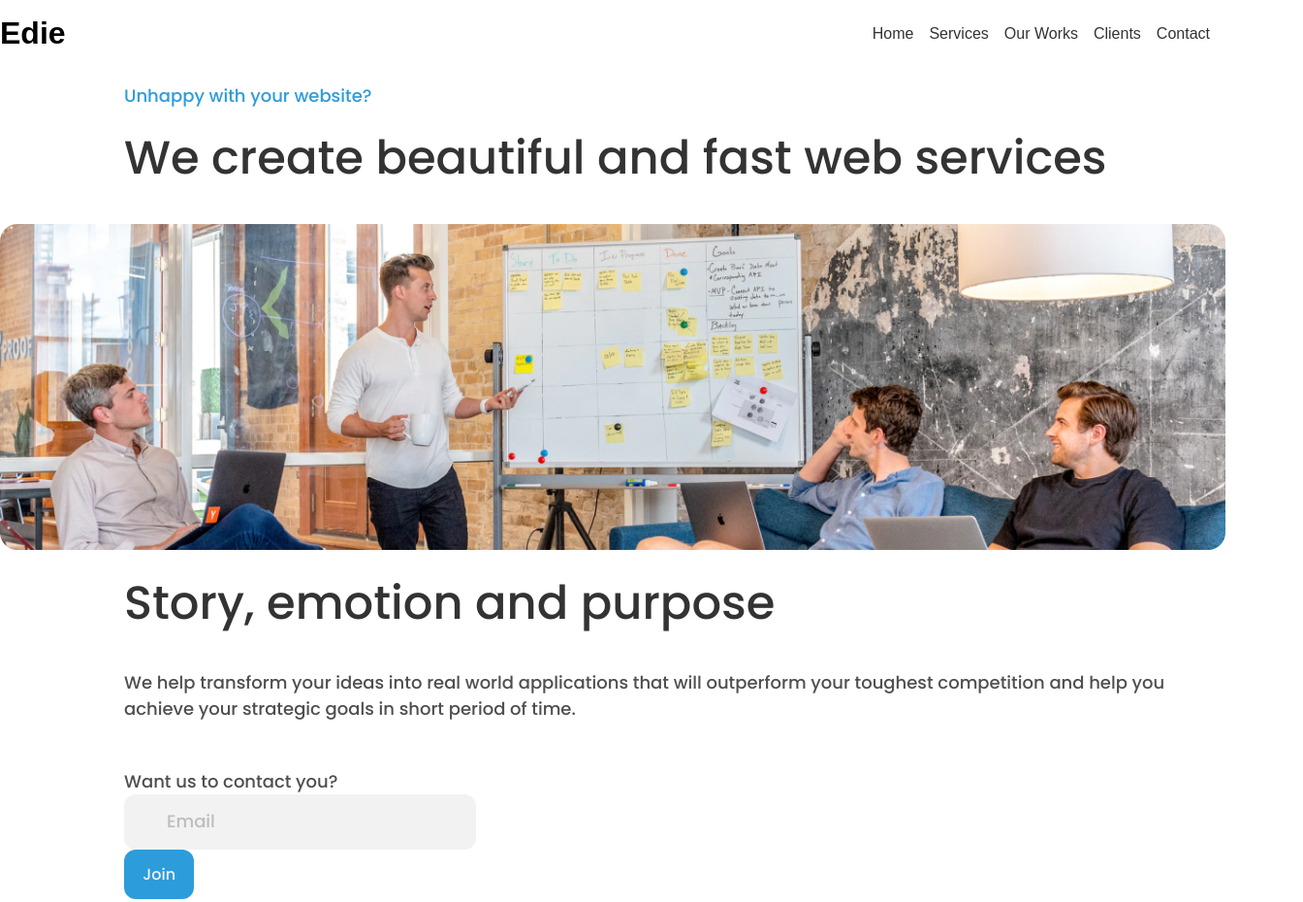
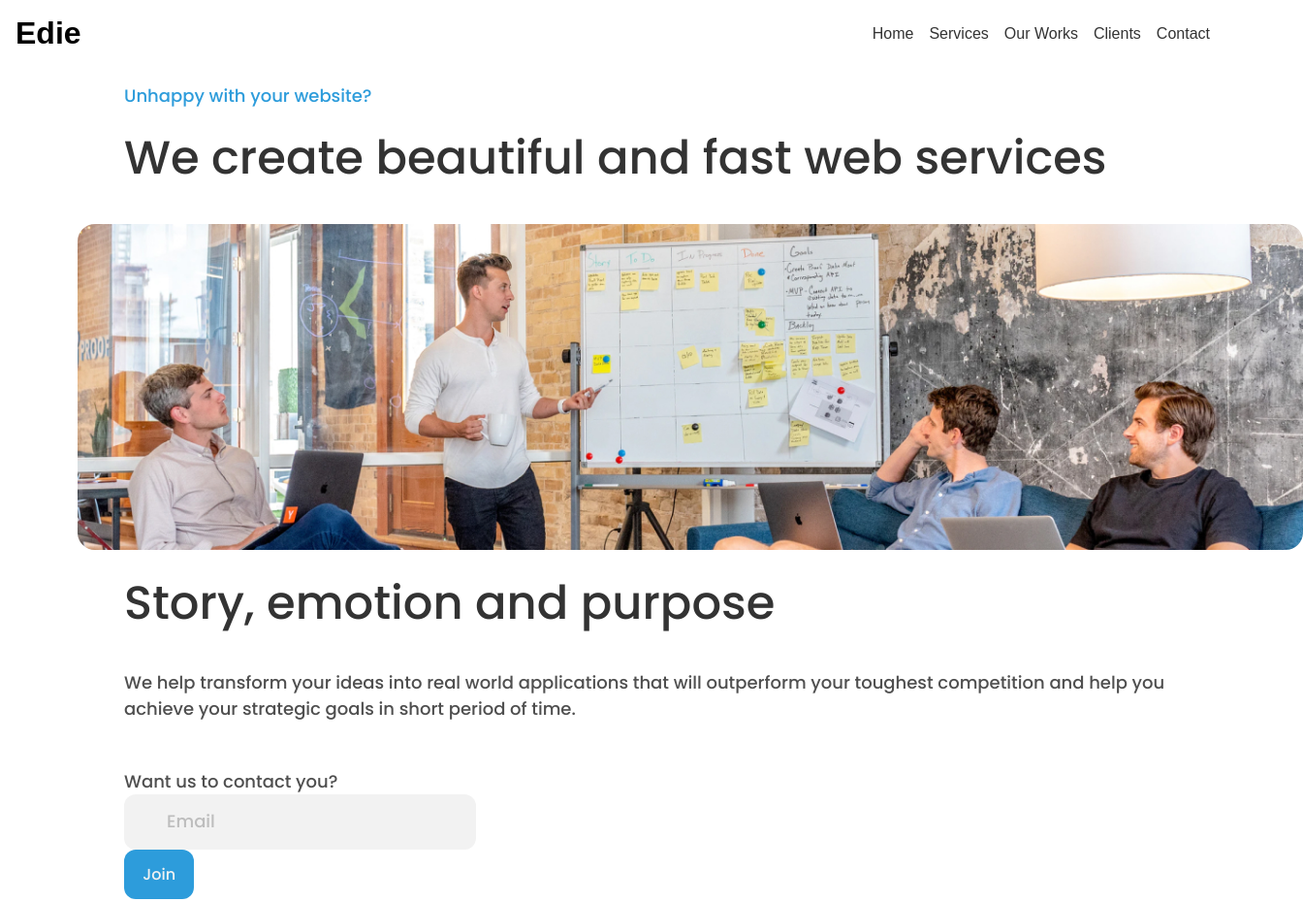
Before and after one commit to ChanBormey10Mao/Edie-HomePage, a plain HTML site: page index.html in a window 1280 px wide. Shown: the top 930 px of the page at 97% size, 1344 px wide, since content can reach past the window. Drawn offline with Linux system fonts and the light colour scheme.

Commit message:
second commit

```diff
--- a/styles/main.css
+++ b/styles/main.css
@@ -92,6 +92,9 @@ input{
   font-family: Poppins;
   font-size: 1rem;
 }
+.logo{
+  padding-left: 1rem;
+}
 
 .email_submit{
   cursor: pointer;
@@ -103,6 +106,9 @@ input{
 }
 .break_space{
 margin: 3rem;
+}
+.intro_img{
+  margin-left: 5rem;
 }
 
 @media only screen and (min-width: 376px) {
```
Also changed, not shown: assets/demo2.png (added), assets/demo3.png (added), 3 other files.
